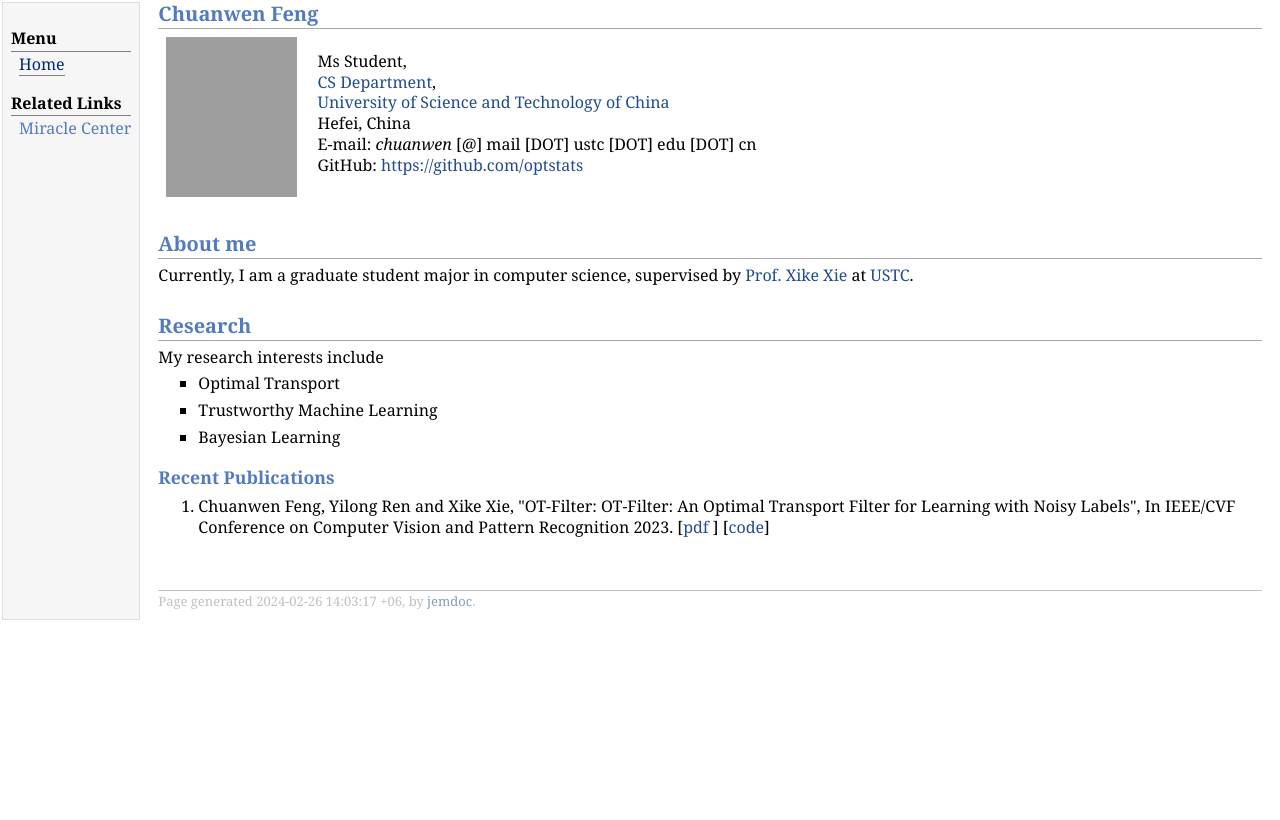
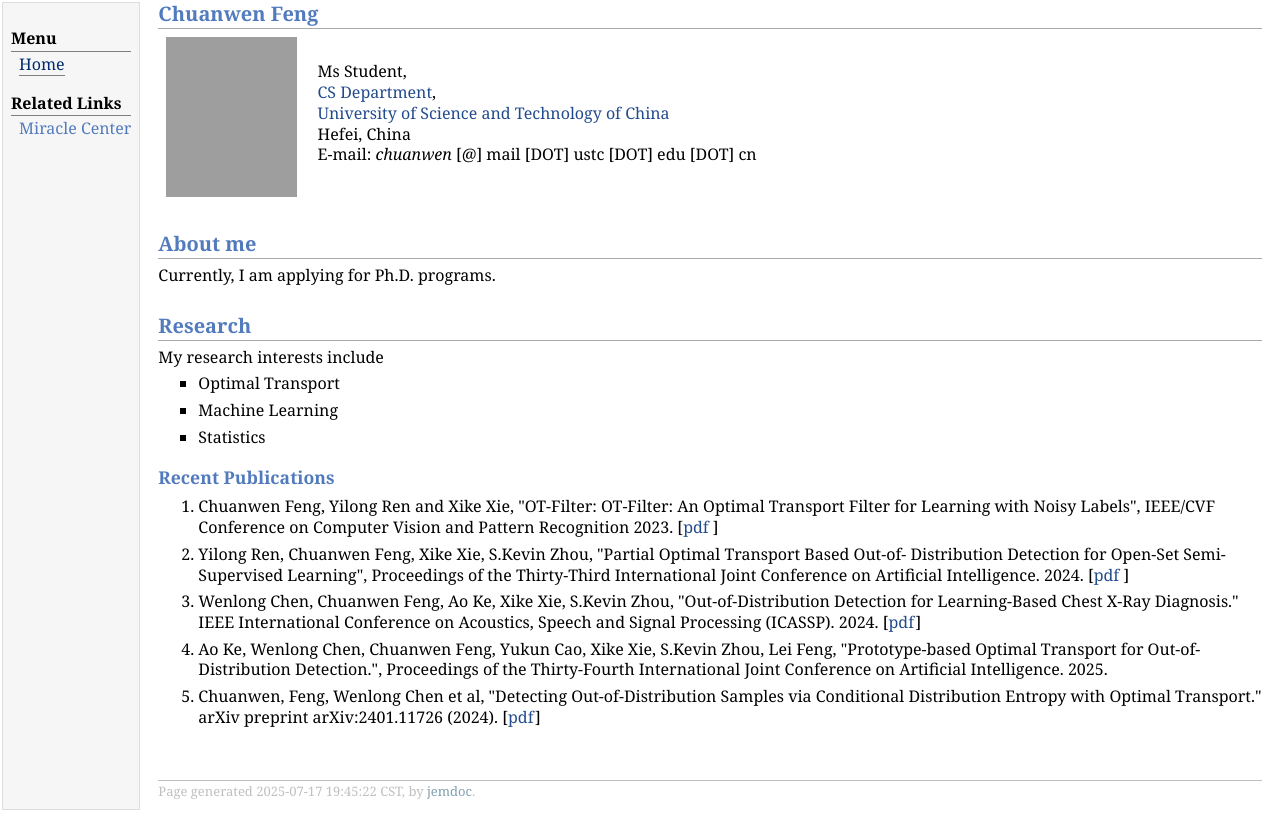
Before and after one commit to optstats/optstats.github.io, a plain HTML site: page index.html in a window 1280 px wide. Drawn offline with Linux system fonts and the light colour scheme; grey boxes are pictures that could not be loaded.

Commit message:
update pubs and intro

```diff
--- a/index.html
+++ b/index.html
@@ -27,30 +27,40 @@ Hefei, China <br />
 
 
 E-mail: <i>chuanwen</i> [@] mail [DOT] ustc [DOT] edu [DOT] cn <br />
-GitHub: <a href="https://github.com/optstats">https://github.com/optstats</a></p>
+</p>
 </td></tr></table>
 <h2>About me</h2>
-<p>Currently, I am a graduate student major in computer science, supervised by <a href="http://staff.ustc.edu.cn/~xkxie/index-en.html">Prof. Xike Xie</a> at <a href="http://en.ustc.edu.cn/">USTC</a>.</p>
+<p>Currently, I am applying for Ph.D. programs.
+</p>
 <h2>Research</h2>
 <p>My research interests include </p>
 <ul>
-<li><p>Optimal Transport </p>
+<li><p>Optimal Transport  </p>
 </li>
-<li><p>Trustworthy Machine Learning</p>
+<li><p>Machine Learning</p>
 </li>
-<li><p>Bayesian Learning</p>
+<li><p>Statistics</p>
 </li>
 </ul>
 <h3>Recent Publications </h3>
 <ol>
-<li><p>Chuanwen Feng, Yilong Ren and Xike Xie, "OT-Filter: OT-Filter: An Optimal Transport Filter for Learning with Noisy Labels", In IEEE/CVF Conference on Computer Vision and Pattern Recognition 2023. [<a href="https://openaccess.thecvf.com/content/CVPR2023/papers/Feng_OT-Filter_An_Optimal_Transport_Filter_for_Learning_With_Noisy_Labels_CVPR_2023_paper.pdf">pdf</a> ] [<a href="files/code.zip">code</a>]
+<li><p>Chuanwen Feng, Yilong Ren and Xike Xie, "OT-Filter: OT-Filter: An Optimal Transport Filter for Learning with Noisy Labels", IEEE/CVF Conference on Computer Vision and Pattern Recognition 2023. [<a href="https://openaccess.thecvf.com/content/CVPR2023/papers/Feng_OT-Filter_An_Optimal_Transport_Filter_for_Learning_With_Noisy_Labels_CVPR_2023_paper.pdf">pdf</a> ]
+</p>
+</li>
+<li><p>Yilong Ren, Chuanwen Feng, Xike Xie, S.Kevin Zhou, "Partial Optimal Transport Based Out-of- Distribution Detection for Open-Set Semi-Supervised Learning", Proceedings of the Thirty-Third International Joint Conference on Artificial Intelligence. 2024. [<a href="https://www.ijcai.org/proceedings/2024/536">pdf</a> ]  </p>
+</li>
+<li><p>Wenlong Chen, Chuanwen Feng, Ao Ke, Xike Xie, S.Kevin Zhou, "Out-of-Distribution Detection for Learning-Based Chest X-Ray Diagnosis." IEEE International Conference on Acoustics, Speech and Signal Processing (ICASSP). 2024. [<a href="https://ieeexplore.ieee.org/document/10447414/">pdf</a>]</p>
+</li>
+<li><p>Ao Ke, Wenlong Chen, Chuanwen Feng, Yukun Cao, Xike Xie, S.Kevin Zhou, Lei Feng, "Prototype-based Optimal Transport for Out-of-Distribution Detection.", Proceedings of the Thirty-Fourth International Joint Conference on Artificial Intelligence. 2025. </p>
+</li>
+<li><p>Chuanwen, Feng, Wenlong Chen et al, "Detecting Out-of-Distribution Samples via Conditional Distribution Entropy with Optimal Transport." arXiv preprint arXiv:2401.11726 (2024). [<a href="https://arxiv.org/abs/2401.11726">pdf</a>]
 
 </p>
 </li>
 </ol>
 <div id="footer">
 <div id="footer-text">
-Page generated 2024-02-26 14:03:17 +06, by <a href="http://jemdoc.jaboc.net/">jemdoc</a>.
+Page generated 2025-07-17 19:45:22 CST, by <a href="http://jemdoc.jaboc.net/">jemdoc</a>.
 </div>
 </div>
 </td>
```
Also changed, not shown: 1 other file.
